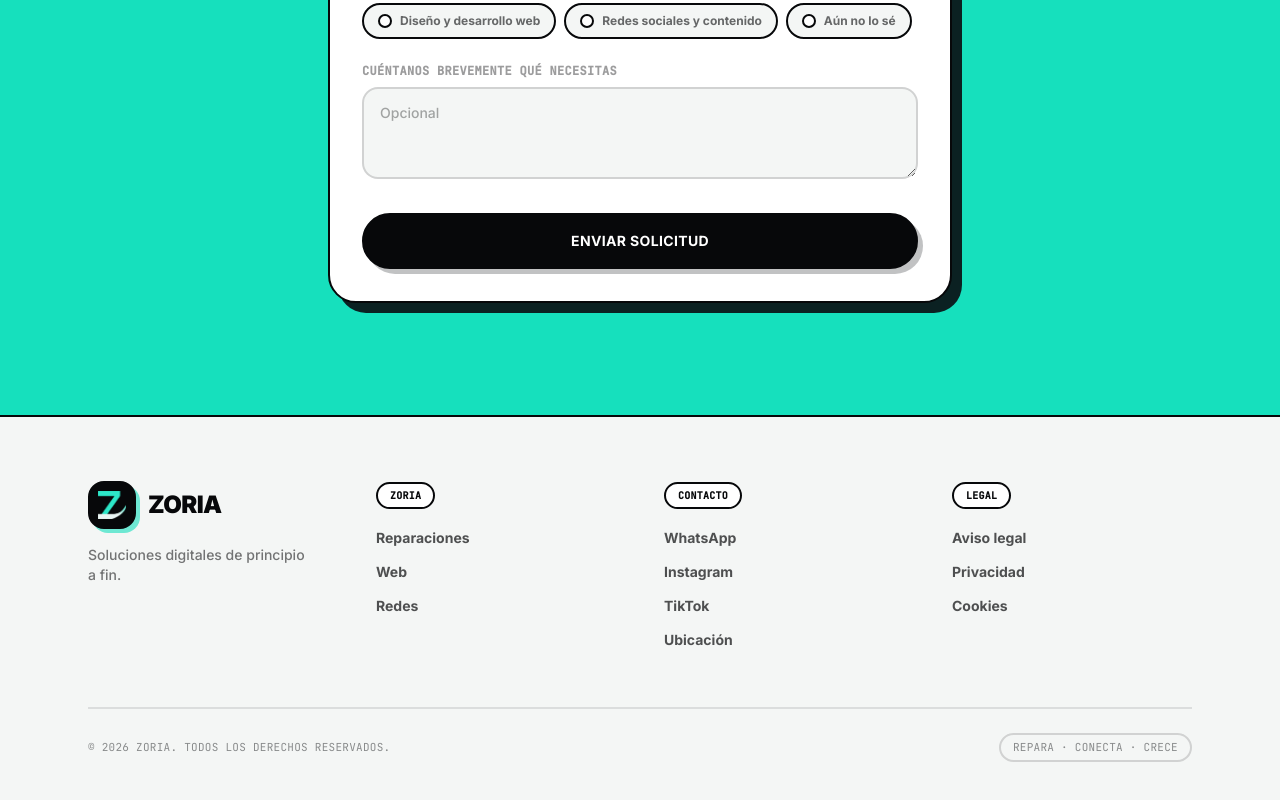
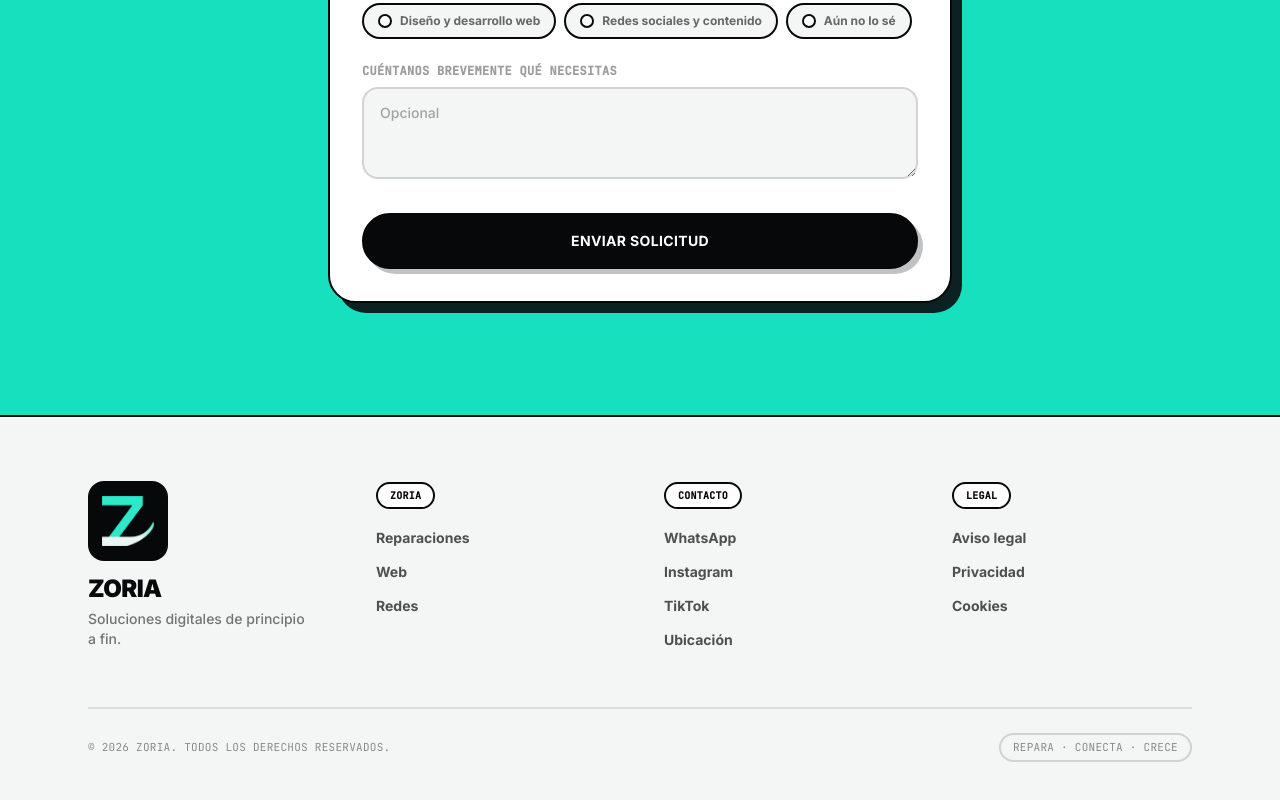
Before and after one commit to carlosfernandezdominguez99-dot/zoria-web, a Next.js app: page / in a window 1280 px wide. Shown: the part 5871-6671 px from the top of the page. Built offline with nearby package versions, Linux system fonts and the light colour scheme.

Commit message:
Footer: logo más grande sin sombra, apilado con ZORIA y el tagline debajo

```diff
--- a/src/components/Footer.tsx
+++ b/src/components/Footer.tsx
@@ -34,17 +34,17 @@ export default function Footer() {
       <div className="mx-auto max-w-6xl px-6">
         <div className="grid gap-12 sm:grid-cols-2 md:grid-cols-4">
           <div className="flex flex-col gap-4">
-            <div className="flex items-center gap-3">
-              <span className="flex h-12 w-12 items-center justify-center rounded-2xl border-2 border-graphite-950 bg-graphite-950 p-2 shadow-[4px_4px_0_0_rgba(22,224,189,0.6)]">
-                <ZoriaLogo className="h-full w-full" />
-              </span>
-              <span className="text-2xl font-black leading-none tracking-tight text-graphite-950">
+            <span className="flex h-20 w-20 items-center justify-center rounded-2xl border-2 border-graphite-950 bg-graphite-950 p-3">
+              <ZoriaLogo className="h-full w-full" />
+            </span>
+            <div>
+              <p className="text-2xl font-black leading-none tracking-tight text-graphite-950">
                 ZORIA
-              </span>
+              </p>
+              <p className="mt-2 max-w-[220px] text-sm font-medium text-graphite-950/55">
+                Soluciones digitales de principio a fin.
+              </p>
             </div>
-            <span className="max-w-[220px] text-sm font-medium text-graphite-950/55">
-              Soluciones digitales de principio a fin.
-            </span>
           </div>
           {columnas.map((c) => (
             <div key={c.titulo}>
```
